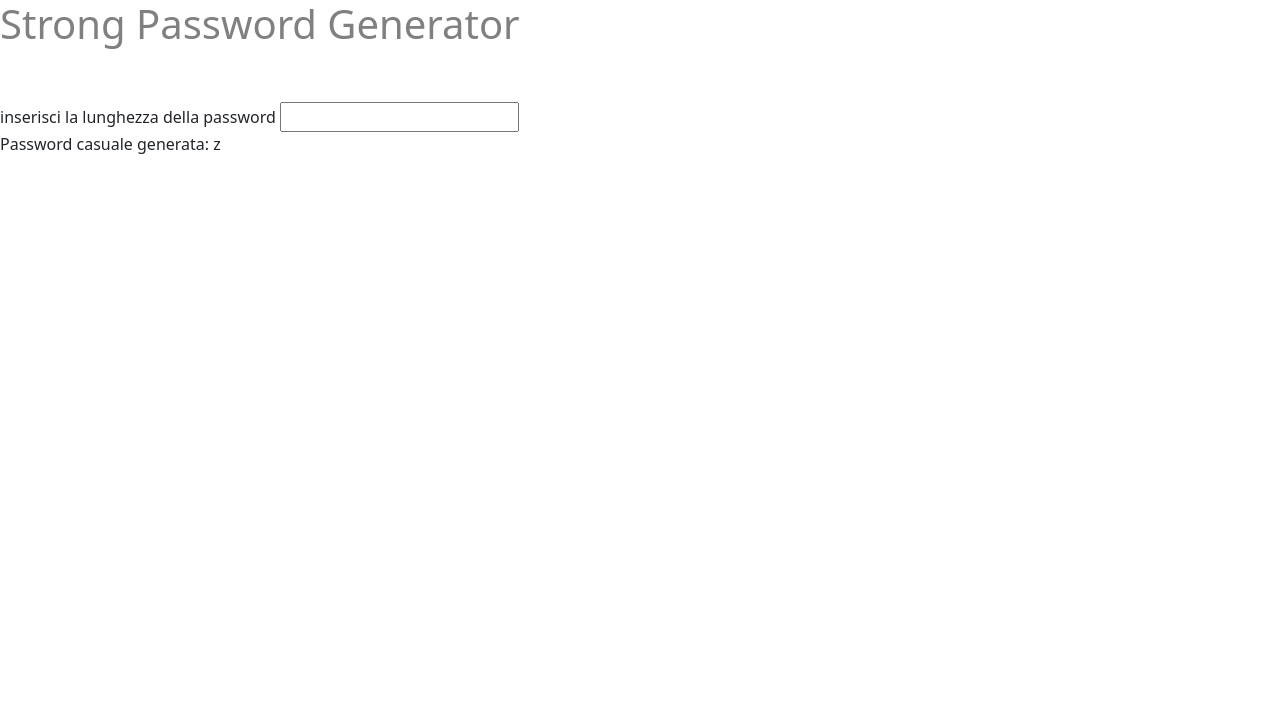
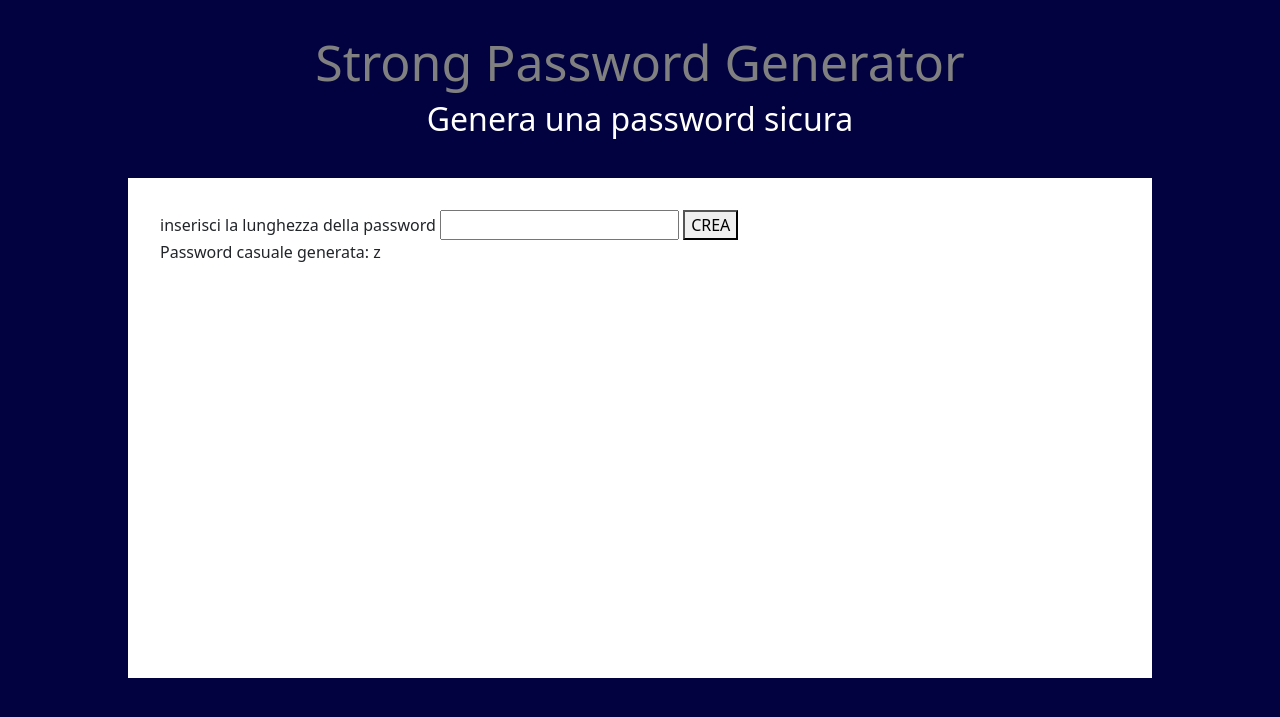
Before and after one commit to Fradala/php-strong-password-generator, a PHP site: page /?lunghezzaP=1 in a window 1280 px wide. Shown: the top 717 px of the page. Run offline with PHP 8.4, Linux system fonts and the light colour scheme.

Commit message:
crato ed incluso nuovo file

```diff
--- /dev/null
+++ b/function.php
@@ -0,0 +1,25 @@
+<?php
+
+
+function generaPasswordCasuale($lunghezza = 4) {
+    // Caratteri password
+    $caratteri = 'ABCDEFGHIJKLMNOPQRSTUVWXYZabcdefghijklmnopqrstuvwxyz0123456789!@#$%^&*()-_=+';
+
+    // Lunghezza caratteri disponibili
+    $lunghezzaCaratteri = strlen($caratteri);
+
+
+    $password = '';
+
+    // Genera la password casuale
+    for ($i = 0; $i < $lunghezza; $i++) {
+
+        $carattereCasuale = $caratteri[rand(0, $lunghezzaCaratteri - 1)];
+
+        // Aggiungi il carattere casuale alla password
+        $password .= $carattereCasuale;
+    }
+
+
+    return $password;
+}
--- a/index.php
+++ b/index.php
@@ -1,31 +1,11 @@
 <?php
+
+include __DIR__ . '/function.php';
 
 $lunghezza = $_GET['lunghezzaP'];
 
 
 
-function generaPasswordCasuale($lunghezza = 4) {
-    // Caratteri password
-    $caratteri = 'ABCDEFGHIJKLMNOPQRSTUVWXYZabcdefghijklmnopqrstuvwxyz0123456789!@#$%^&*()-_=+';
-
-    // Lunghezza caratteri disponibili
-    $lunghezzaCaratteri = strlen($caratteri);
-
-
-    $password = '';
-
-    // Genera la password casuale
-    for ($i = 0; $i < $lunghezza; $i++) {
-
-        $carattereCasuale = $caratteri[rand(0, $lunghezzaCaratteri - 1)];
-
-        // Aggiungi il carattere casuale alla password
-        $password .= $carattereCasuale;
-    }
-
-
-    return $password;
-}
 
 
 
@@ -59,12 +39,12 @@ function generaPasswordCasuale($lunghezza = 4) {
 
 
 
-
+    <main>
         <form action="./index.php" method="GET">
             <div>
                 <label for="lunghezzaP">inserisci la lunghezza della password</label>
                 <input type="number" name="lunghezzaP" id="lunghezzaP">
-
+                <button type="submit">CREA</button>
             </div>
 
         </form>
@@ -73,6 +53,8 @@ function generaPasswordCasuale($lunghezza = 4) {
             $passwordGenerata = generaPasswordCasuale($lunghezza);
             echo "Password casuale generata: $passwordGenerata";
         ?>
+    </main>
+
 
 </body>
 </html>
--- a/styles/styles.css
+++ b/styles/styles.css
@@ -1,8 +1,23 @@
-
+body{
+    background-color: rgb(2, 2, 64);
+}
 
 h1{
     color: gray;
+    font-size: 50px;
 }
 h2{
     color: white;
 }
+header{
+    padding: 2rem;
+    text-align: center;
+}
+
+main{
+    width: 80%;
+    margin: auto;
+    background-color: white;
+    height: 500px;
+    padding: 2rem;
+}
```
Lines whose indentation alone changed are shown as unchanged.
